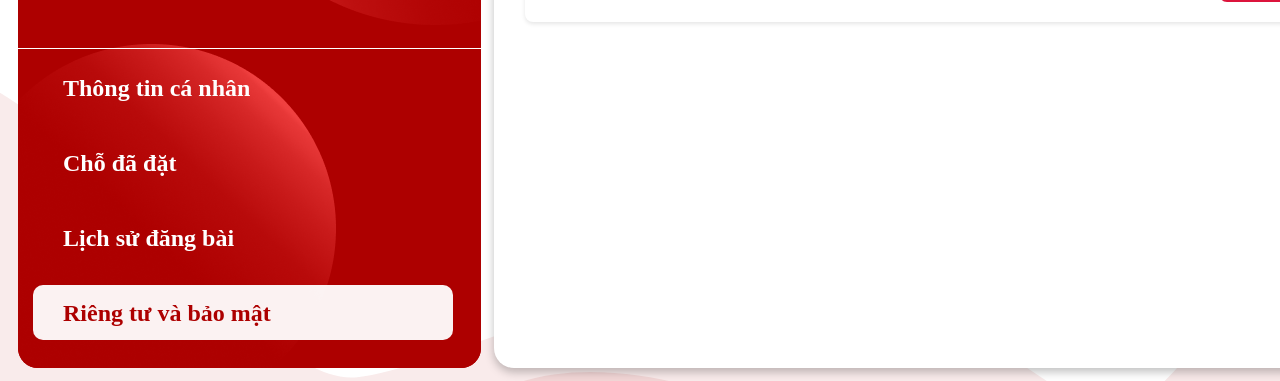
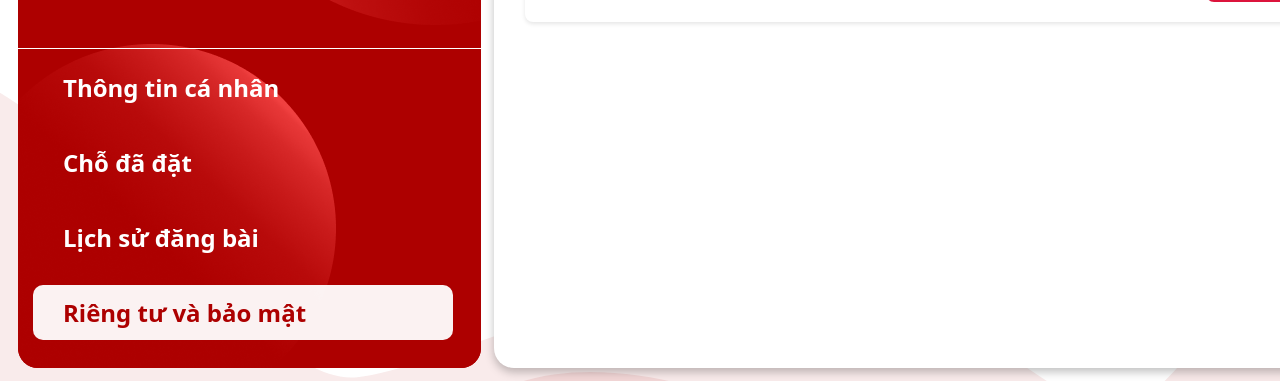
Before and after one commit to ZIziSora2430/Statch, a React (Vite) app in the folder frontend1/: page /profile in a window 1280 px wide. Both pictures are taken after a click on the element "Riêng tư và bảo mật". Shown: the part 270-651 px from the top of the page. Built offline with nearby package versions, Linux system fonts and the light colour scheme; no server answers.

Commit message:
fix font error

```diff
--- a/frontend1/src/components/profile/SettingChangePass.jsx
+++ b/frontend1/src/components/profile/SettingChangePass.jsx
@@ -10,7 +10,6 @@ export default function PasswordSection() {
       height:300,
       top:-40,
       left: 31,
-      fontFamily: 'montserrat'
     }}>
       <div className="flex items-center gap-3 mb-8 border-b border-gray-100 pb-4">
         <div className="w-1.5 h-8 bg-[#AD0000] rounded-full"></div>
--- a/frontend1/src/components/profile/SidebarBtn.jsx
+++ b/frontend1/src/components/profile/SidebarBtn.jsx
@@ -22,7 +22,7 @@ function SidebarBtn({ label, active, onClick }){
             style={{
                 position: 'absolute', left: 20, top: 10,
                 fontSize: 24, fontWeight: '700',
-                background: 'none', border: 'none', cursor: 'pointer', fontFamily: 'Montserrat',
+                background: 'none', border: 'none', cursor: 'pointer',
                 // Transition màu chữ
                 color: active ? '#AD0000' : 'white',
                 transition: 'color 0.3s ease'
```
